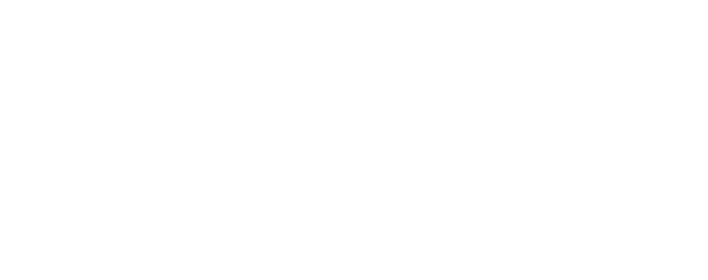
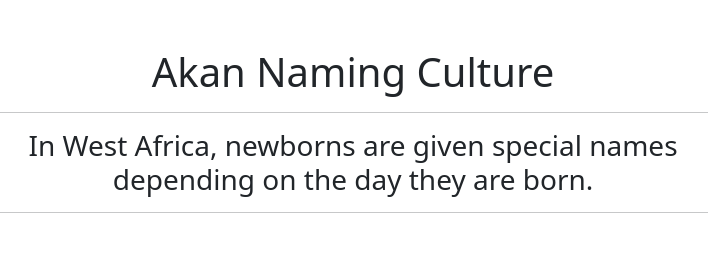
Before and after one commit to eliwangila/IP2akan-names, a plain HTML site: page index.html in a window 1280 px wide. Shown: the whole page, without its empty margins (287-995 px from the left). Drawn offline with nearby package versions, Linux system fonts and the light colour scheme.

Commit message:
added h1 and h3

```diff
--- a/index.html
+++ b/index.html
@@ -10,6 +10,12 @@
     <title>Akan Names</title>
 </head>
 <body>
-
+    <div class="col-lg-8 col-md-10 col-sm-12 col-xs-12 offset-lg-2 offset-md-1 float-md-center">
+        <div class="container p-5 ">
+          <div class="column">
+              <h1 class="text-center ">Akan Naming Culture</h1>
+              <hr />
+              <h3 class="text-center ">In West Africa, newborns are given special names depending on the day they are born.</h3>
+              <hr />
 </body>
 </html>
```
